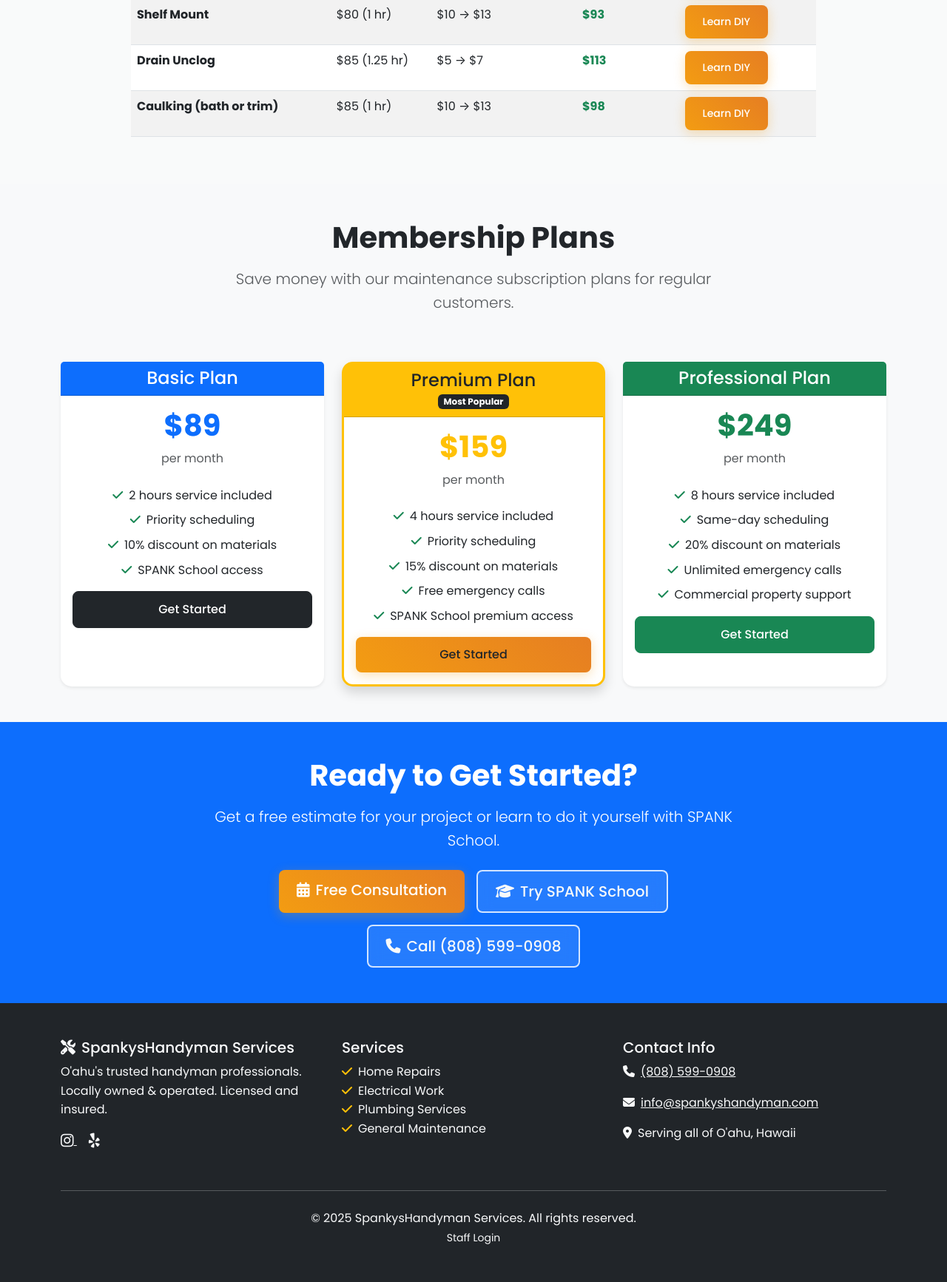
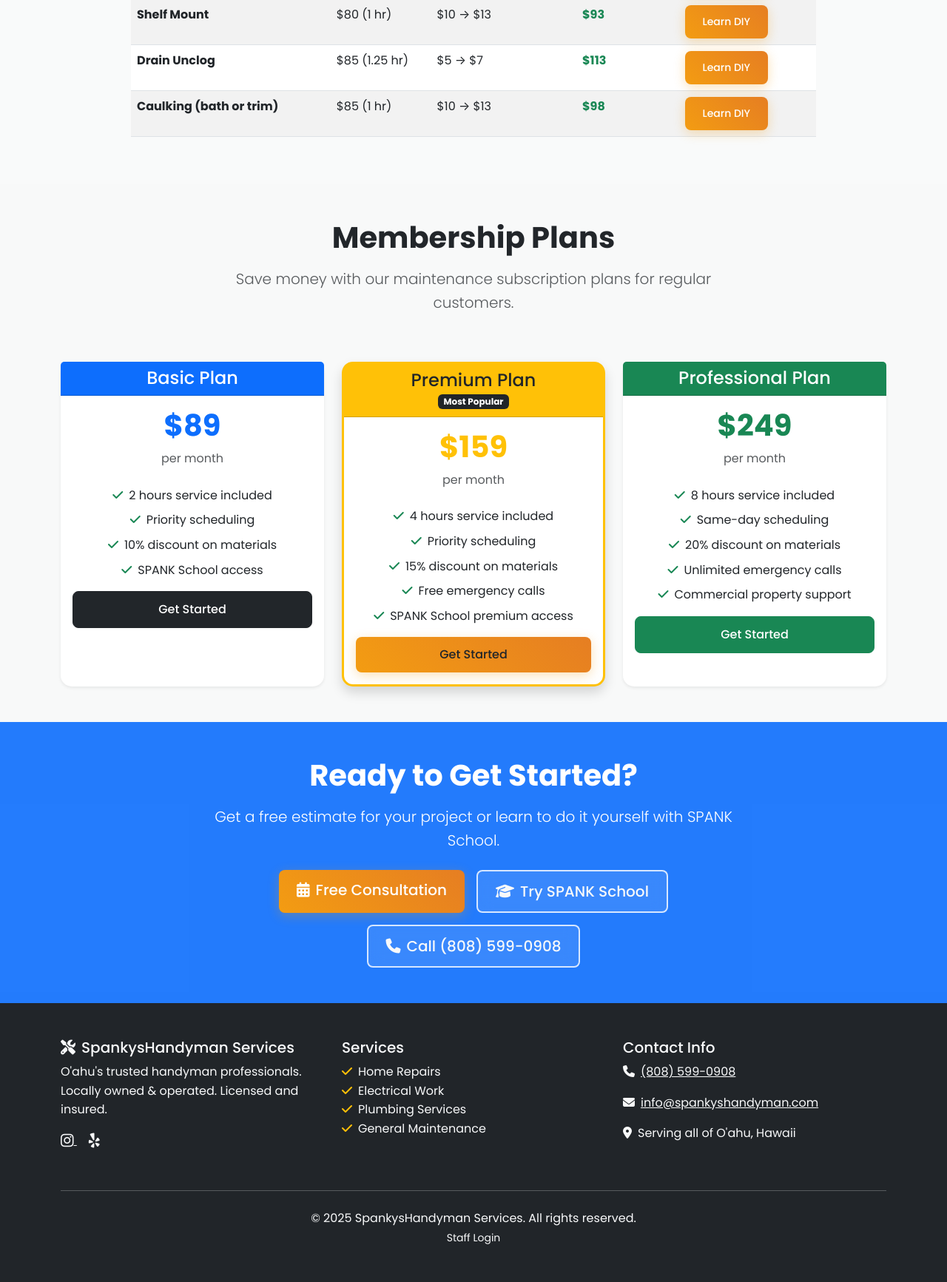
Before and after one commit to robertsn808/SPANK, a Flask app: page /pricing in a window 1280 px wide. Shown: the part 1962-3695 px from the top of the page at 74% size. Run offline with Flask 3, Linux system fonts and the light colour scheme; some libraries are stand-ins or nearby versions.

Commit message:
Improve the look of the pricing page by making sections blend in better
Applies transparency to the background color of pricing page sections in pricing.html.

Replit-Commit-Author: Agent
Replit-Commit-Session-Id: 8d5072a6-ad3d-4aaf-b01d-c098ffa2dece
Replit-Commit-Screenshot-Url: https://storage.googleapis.com/screenshot-production-us-central1/55aaf5ec-c5b6-4121-a14c-1212e14193ca/e0172d27-b777-4351-bcfb-f239b274a59b.jpg

```diff
--- a/templates/pricing.html
+++ b/templates/pricing.html
@@ -199,7 +199,7 @@
 </section>
 
 <!-- Membership Plans -->
-<section class="py-5 bg-light">
+<section class="py-5" style="background: rgba(248, 249, 250, 0.7);">
     <div class="container">
         <div class="row">
             <div class="col-lg-8 mx-auto text-center mb-5">
@@ -271,7 +271,7 @@
 </section>
 
 <!-- Call to Action -->
-<section class="py-5 bg-primary text-white">
+<section class="py-5 text-white" style="background: rgba(13, 110, 253, 0.9);">
     <div class="container text-center">
         <div class="row">
             <div class="col-lg-8 mx-auto">
```
